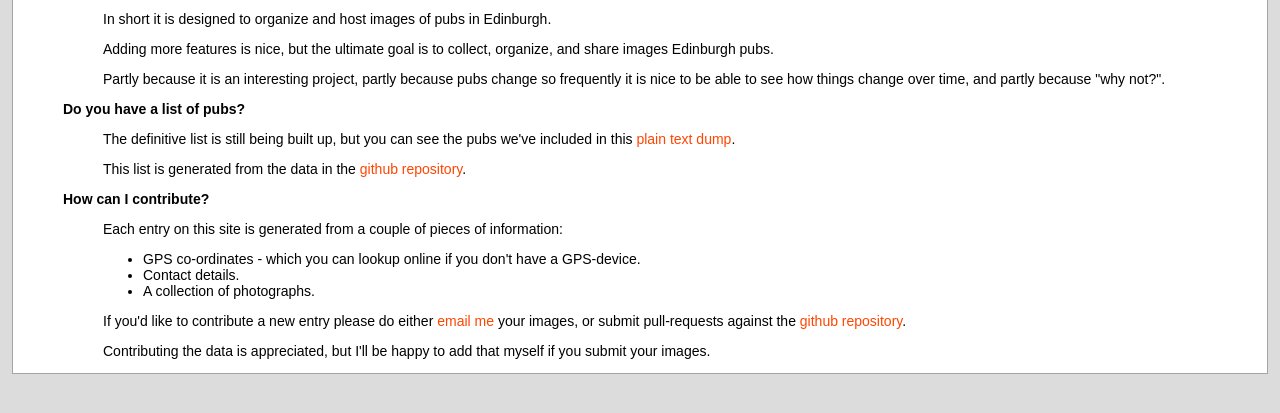
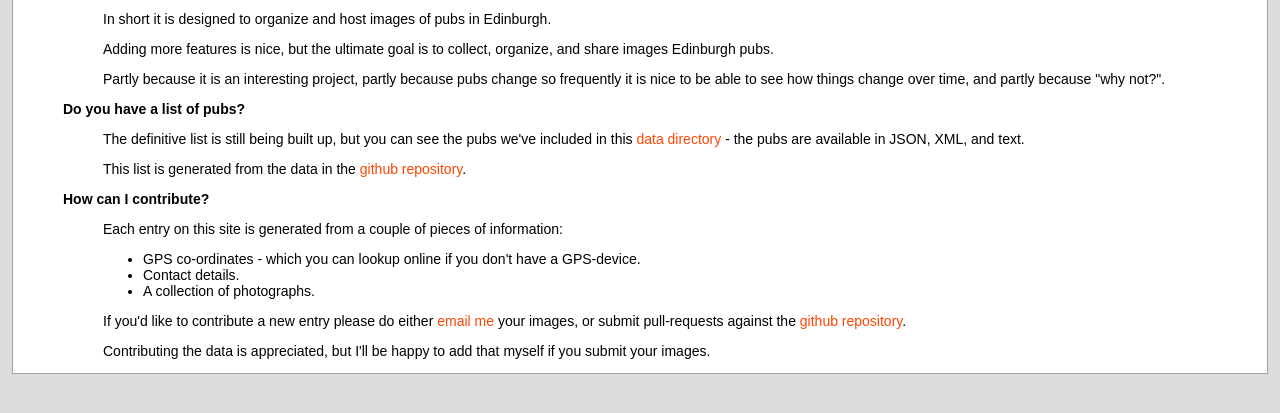
Before and after one commit to skx/edinburgh.io, a plain HTML site: page htdocs/faq/index.html in a window 1280 px wide. Shown: the part 271-684 px from the top of the page. Drawn offline with Linux system fonts and the light colour scheme.

Commit message:
Fixed link

```diff
--- a/htdocs/faq/index.html
+++ b/htdocs/faq/index.html
@@ -29,7 +29,7 @@
 <p>Adding more features is nice, but the ultimate goal is to collect, organize, and share images Edinburgh pubs.</p>
 <p>Partly because it is an interesting project, partly because pubs change so frequently it is nice to be able to see how things change over time, and partly because "why not?".</p></dd>
 <dt>Do you have a list of pubs?</dt>
-<dd><p>The definitive list is still being built up, but you can see the pubs we've included in this <a href="/pubs/index.txt">plain text dump</a>.</p>
+<dd><p>The definitive list is still being built up, but you can see the pubs we've included in this <a href="/data/">data directory</a> - the pubs are available in JSON, XML, and text.</p>
 <p>This list is generated from the data in the <a href="https://github.com/skx/edinburgh.io/">github repository</a>.</p></dd>
 
 <dt>How can I contribute?</dt>
```
